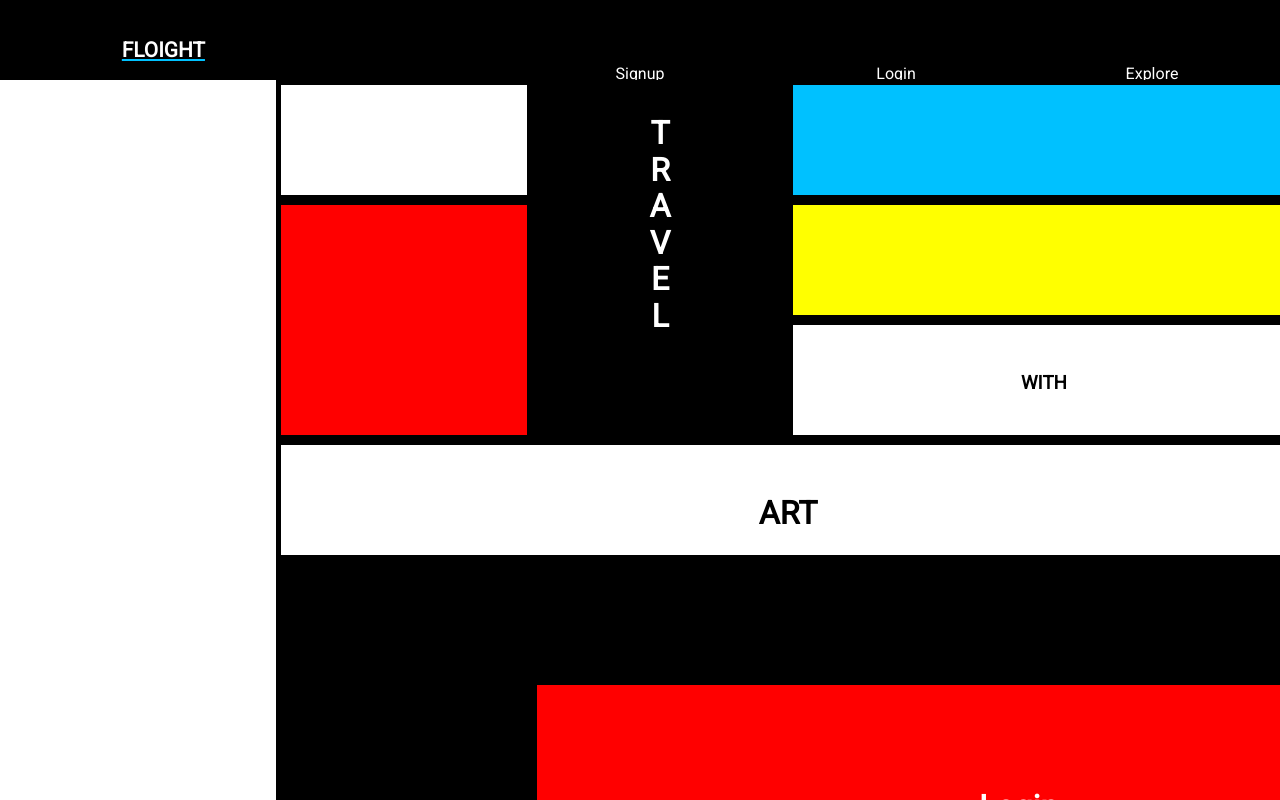
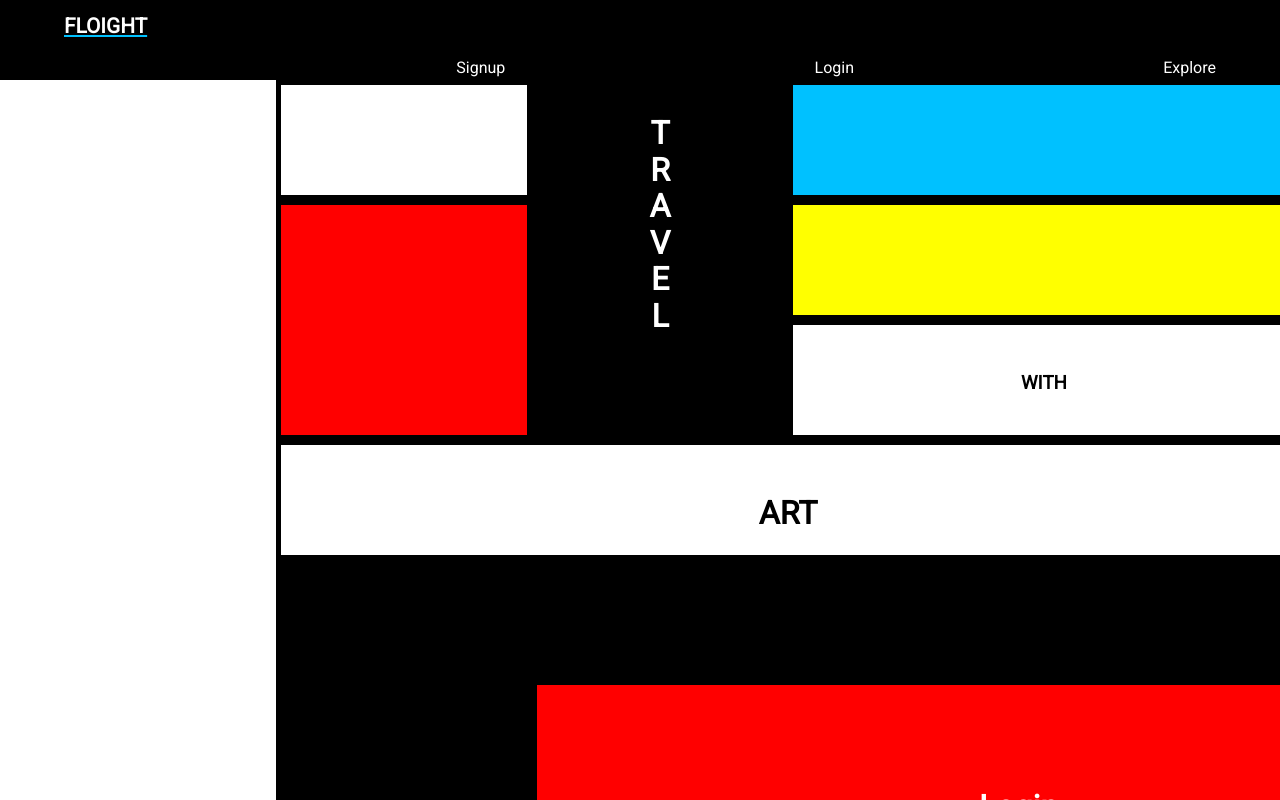
Before and after one commit to Javirum/angular-project-client, an Angular app: page / in a window 1280 px wide. Shown: the top 800 px of the page. Built offline with nearby package versions, Linux system fonts and the light colour scheme; some icons are missing.

Commit message:
Refactor nav bar using flexbox

```diff
--- a/src/app/app.component.css
+++ b/src/app/app.component.css
@@ -19,10 +19,6 @@ p {
   margin: 0;
 }
 
-
-
-
-
 /* ---- layout ---- */
 
 /* #site-main {
@@ -37,31 +33,31 @@ p {
 
 header {
   height: 10vh;
-  display: grid;
-  grid-template-columns: 20% 20% 20% 20% 20%;
-  grid-template-rows: 2;
+  padding: 0 5%;
+  background-color: black;
+  color: white;
+}
+
+header a {
+  color: white;
+  text-decoration: none;
+}
+
+.logo-nav {
+  display: flex;
+  justify-content: space-between;
+}
+
+.nav-links {
+  padding-top: 5%;
 }
 
 #logo {
   font-size: 1.3em;
   text-decoration: underline;
   text-decoration-color: #00c1ff;
-  padding-left: 30%;
-  padding-top: 10%;
+  justify-content: center;
 }
-
-#signup-nav {
-  grid-column: 3;
-  padding-top: 25%;
-}
-
-#login-nav {
- padding-top: 25%;
-}
-
-#explore-nav {
-  padding-top: 25%;
- }
 
 .section {
   margin-bottom: 20px;
@@ -73,23 +69,6 @@ header {
     max-width: 728px;
     margin: 0 auto;
   }
-}
-
-#menu-logo img {
-  width: 30%;
-  padding-left: 10px;
-}
-
-
-header  {
-  background-color: black;
-  color: white;
-}
-
-header a {
-  color: white;
-  text-decoration: none;
-  padding: 0 10px;
 }
 
 #site-footer {
--- a/src/app/app.component.html
+++ b/src/app/app.component.html
@@ -4,14 +4,15 @@
 
 
 <header id="site-header">
-  <a [routerLink]="['/']">
-    <h1 id="logo">FLOIGHT</h1>
-  </a>
-
-  <a [routerLink]="['/signup']" id="signup-nav">Signup</a>
-  <a [routerLink]="['/login']" id="login-nav">Login</a>
-  <a [routerLink]="['/search']" id="explore-nav">Explore</a>
-  <a [routerLink]="['/logout']" id="logout-nav">Logout</a>
+  <div class="logo-nav">
+    <a [routerLink]="['/']">
+      <h1 id="logo">FLOIGHT</h1>
+    </a>
+    <a [routerLink]="['/signup']" class="nav-links">Signup</a>
+    <a [routerLink]="['/login']" class="nav-links">Login</a>
+    <a [routerLink]="['/search']" class="nav-links">Explore</a>
+    <!-- <a [routerLink]="['/logout']" class="nav-links">Logout</a> -->
+  </div>
 </header>
 
 <div id="site-main" class="container">
```
